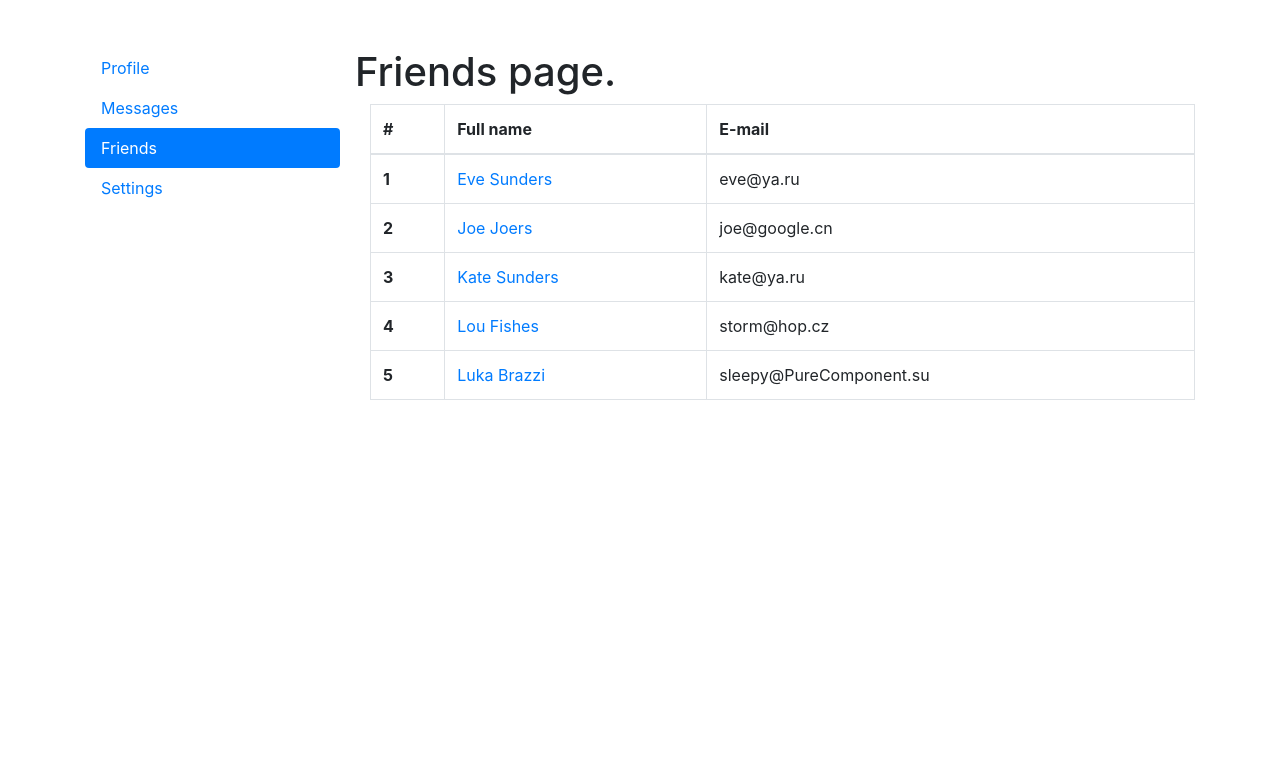
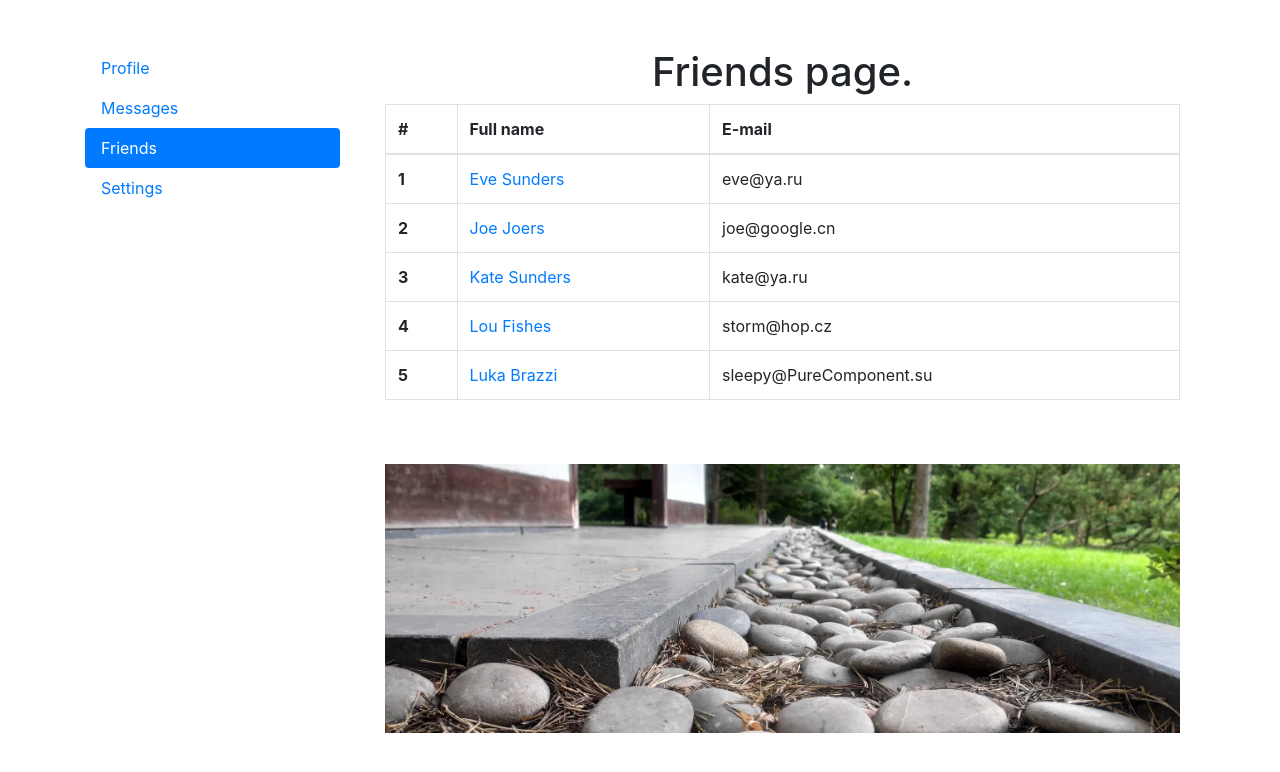
Before and after one commit to Nehutu/react, a React (Create React App) app: page /friends in a window 1280 px wide. Shown: the top 772 px of the page. Built offline with nearby package versions, Linux system fonts and the light colour scheme.

Commit message:
Added assets

```diff
--- a/src/components/Friends.jsx
+++ b/src/components/Friends.jsx
@@ -1,4 +1,5 @@
 import { NavLink } from "react-router-dom";
+import pageImg from "../assets/img/Rock.webp";
 
 const TableRow = (props) => {
   return (
@@ -31,8 +32,9 @@ export const Friends = (props) => {
     );
   }
   return (
+    <div className="container-fluid">
+      <h1 className="text-center">Friends page.</h1>
       <div className="row">
-      <h1 className="text-center">Friends page.</h1>
         <div className="col-12">
           <table className="table table-bordered">
             <thead>
@@ -45,6 +47,10 @@ export const Friends = (props) => {
             <tbody>{userRow}</tbody>
           </table>
         </div>
+        <div className="col-12 mt-5">
+          <img src={pageImg} alt="pic" width="100%" />
+        </div>
+      </div>
     </div>
   );
 };
```
Also changed, not shown: src/assets/img/Rock.webp (added). Lines whose indentation alone changed are shown as unchanged.
